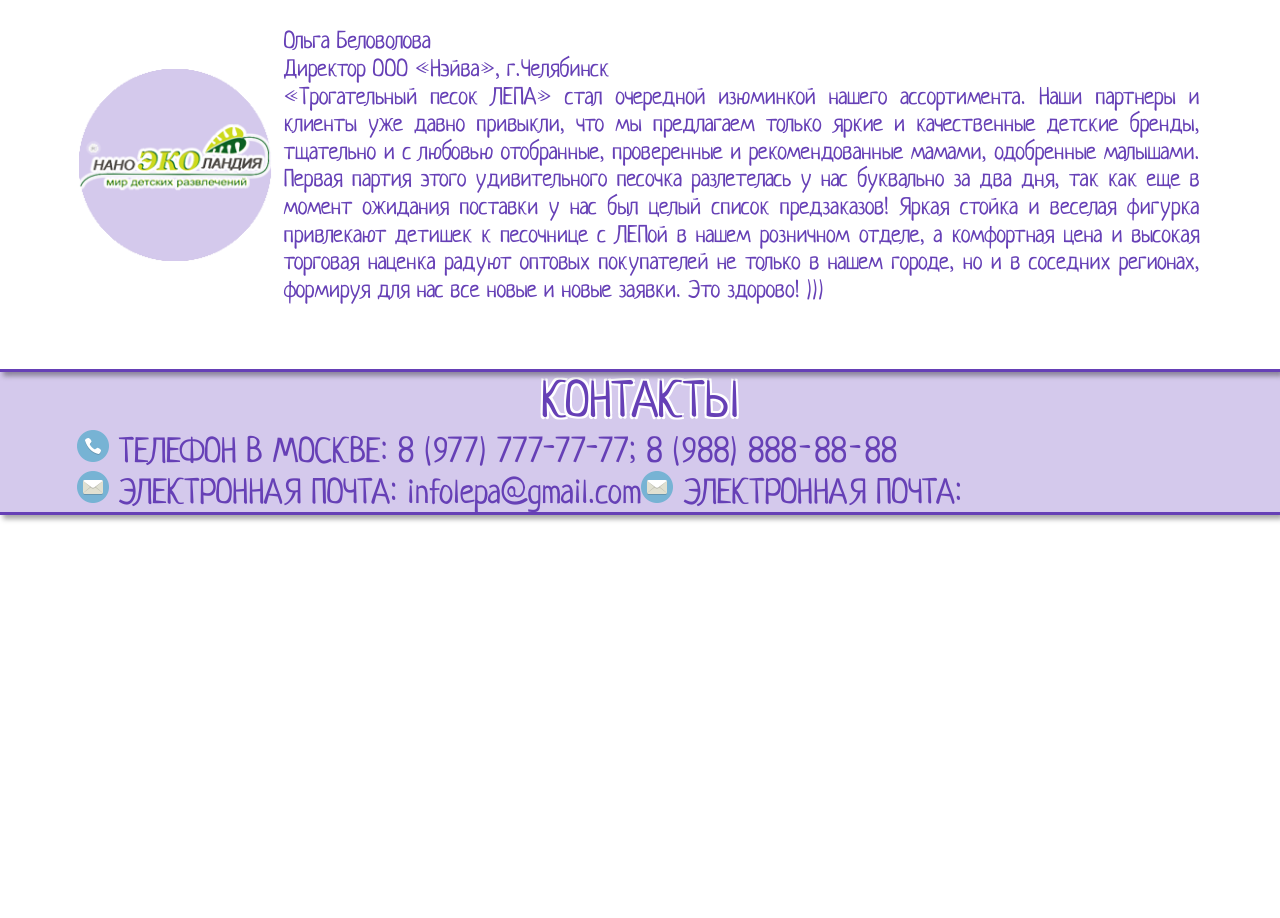
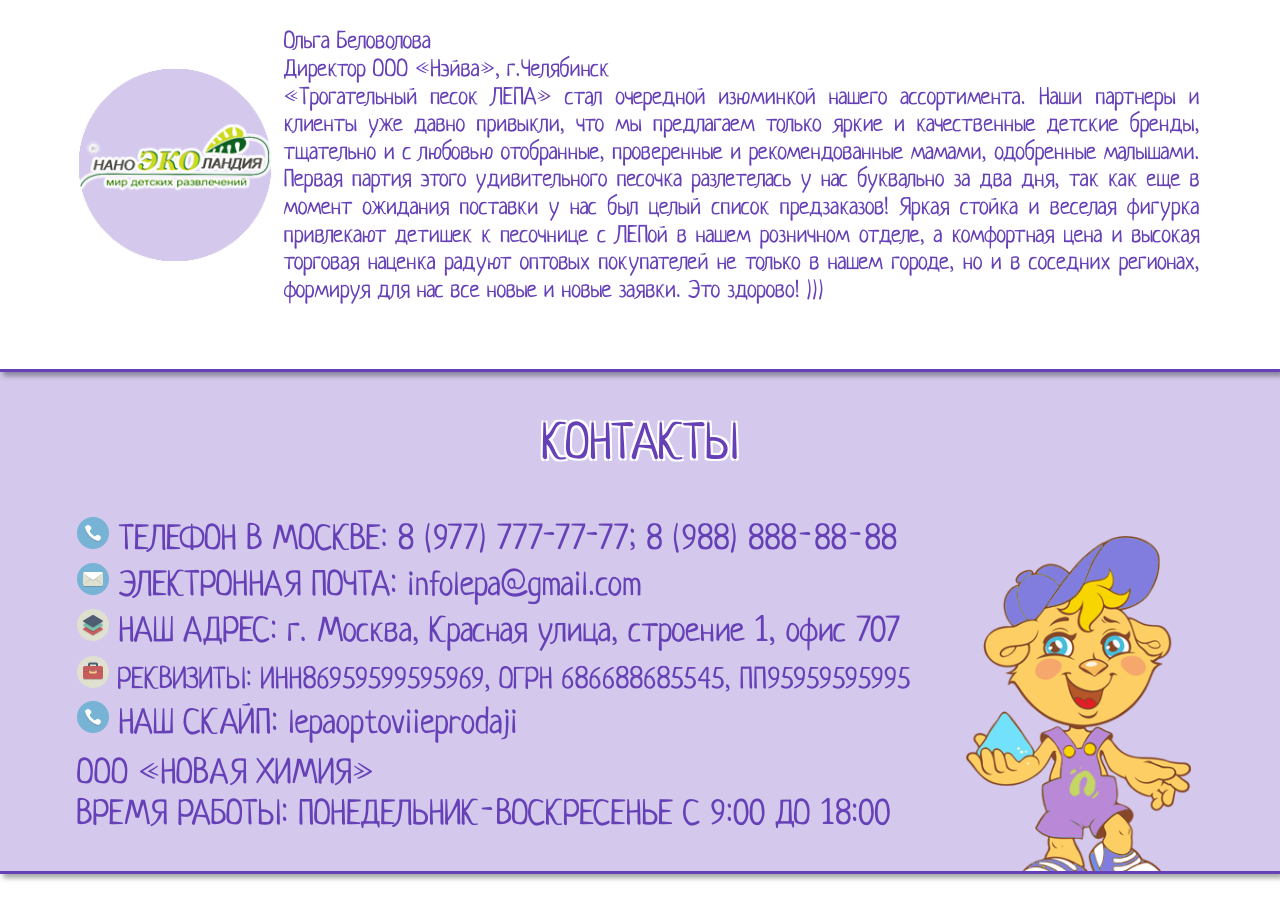
Before and after one commit to erised-ice/Sand, a plain HTML site: page index.html in a window 1280 px wide. Shown: the part 8239-9157 px from the top of the page. Before the commit the page ends 8798 px from the top, so only its background shows below. Drawn offline with nearby package versions, Linux system fonts and the light colour scheme; a web font is replaced by a local one.

Commit message:
change-inform-block-change-html-and-css

```diff
--- a/css/screen.css
+++ b/css/screen.css
@@ -584,22 +584,59 @@
     box-shadow: 3px 4px 5px rgba(0, 0, 0, 0.35);
 }
 
+.inform__title {
+    padding-top: 42px;
+    padding-bottom: 45px;
+}
+
+.inform__body {
+    display: inline-block;
+    width: 846px;
+    margin-right: 43px;
+    vertical-align: top;
+}
+
 .inform__phone,
-.inform__email {
-    display: inline-block;
+.inform__email,
+.inform__address,
+.inform__requisites,
+.inform__skype,
+.inform__time {
     text-transform: uppercase;
     font-size: 35px;
+    padding-bottom: 5px;
 }
 
 .inform__number,
 .inform__email,
-.informemail__value {
+.non-transform {
     text-decoration: none;
     color: #6640b6;
 }
 
-.informemail__value {
+.inform__requisites {
+    font-size: 30px;
+}
+
+.inform__skype {
+    padding-bottom: 10px;
+}
+
+.inform__time {
+    padding-bottom: 38px;
+}
+
+.non-transform {
     text-transform: none;
+}
+
+.inform__mascot {
+    display: inline-block;
+    vertical-align: bottom;
+}
+
+.mascot__img {
+    height: 335px;
 }
 
 .border-shadow {
--- a/index.html
+++ b/index.html
@@ -386,13 +386,26 @@
             <div class="inform__email">
                 <span><img src="img/template/email.png" alt="" class="inform__img"></span>
                 <span class="inform__text">Электронная почта:</span>
-                <a href="help@gmail.com" class="informemail__value">infolepa@gmail.com</a>
+                <a href="help@gmail.com" class="non-transform">infolepa@gmail.com</a>
             </div>
-            <div class="inform__email">
-                <span><img src="img/template/email.png" alt="" class="inform__img"></span>
-                <span class="inform__text">Электронная почта:</span>
+            <div class="inform__address">
+                <span><img src="img/template/address.png" alt="" class="inform__img"></span>
+                <span class="inform__text">НАШ АДРЕС: <span class="non-transform">г. Москва, Красная улица, строение 1, офис 707</span></span>
+            </div>
+            <div class="inform__requisites">
+                <span><img src="img/template/requisites.png" alt="" class="inform__img"></span>
+                <span class="inform__text">РЕКВИЗИТЫ: ИНН86959599595969, ОГРН 686688685545, ПП95959595995</span>
+            </div>
+            <div class="inform__skype">
+                <span><img src="img/template/phone.png" alt="" class="inform__img"></span>
+                <span class="inform__text">НАШ СКАЙП: <span class="non-transform">lepaoptoviieprodaji</span></span>
+            </div>
+            <div class="inform__time">
+                <span class="inform__text">ООО «НОВАЯ ХИМИЯ»<br>
+                ВРЕМЯ РАБОТЫ: ПОНЕДЕЛЬНИК-ВОСКРЕСЕНЬЕ  С 9:00 ДО 18:00</span>
             </div>
         </div>
+        <div class="inform__mascot"><img src="img/template/mascot.png" alt="" class="mascot__img"></div>
     </div>
 </div>
 <footer class="footer">
```
Also changed, not shown: img/template/mascot.png (added).
